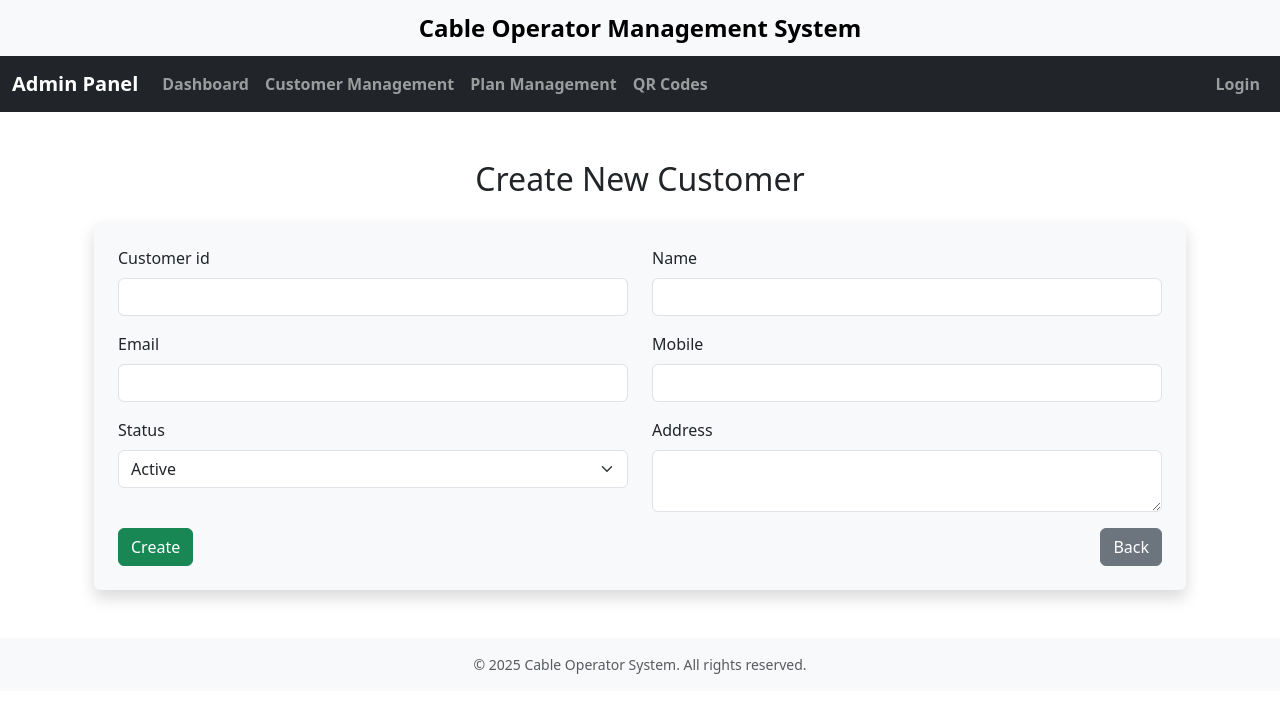
After one commit to developer-tvc/Cable-Operator-Platform, a Django app: page /dashboard/customers/create/ in a window 1280 px wide. The commit adds this page. Shown: the top 713 px of the page. Run offline with Django 3.2, Linux system fonts and the light colour scheme; the visitor is signed in with stand-in values (Sample User, id 1); some libraries are stand-ins or nearby versions.

Commit message:
Completed customer creation updation and deletion

```diff
--- a/apps/accounts/models.py
+++ b/apps/accounts/models.py
@@ -43,12 +43,20 @@ class Customer(models.Model):
         ('active', 'Active'),
         ('inactive', 'Inactive'),
     ]
+
     customer_id = models.CharField(max_length=50, unique=True)
     name = models.CharField(max_length=100)
     email = models.EmailField(blank=True, null=True)
     mobile = models.CharField(max_length=15, unique=True)
     address = models.TextField()
     status = models.CharField(max_length=10, choices=STATUS_CHOICES, default='active')
+    is_deleted = models.BooleanField(default=False)
     created_at = models.DateTimeField(auto_now_add=True)
+
     def __str__(self):
         return f"{self.name} ({self.customer_id})"
+
+    def soft_delete(self):
+        self.is_deleted = True
+        self.status = 'inactive'
+        self.save()
--- a/apps/dashboard/forms.py
+++ b/apps/dashboard/forms.py
@@ -6,8 +6,12 @@ class CustomerForm(forms.ModelForm):
         model = Customer
         fields = ['customer_id', 'name', 'email', 'mobile', 'address', 'status']
         widgets = {
+            'customer_id': forms.TextInput(attrs={'class': 'form-control'}),
+            'name': forms.TextInput(attrs={'class': 'form-control'}),
+            'email': forms.EmailInput(attrs={'class': 'form-control'}),
+            'mobile': forms.TextInput(attrs={'class': 'form-control'}),
+            'address': forms.Textarea(attrs={'class': 'form-control', 'rows': 2}),
             'status': forms.Select(attrs={'class': 'form-select'}),
-            'address': forms.Textarea(attrs={'rows': 2}),
         }
 
 class AdminLoginForm(forms.Form):
--- a/apps/dashboard/urls.py
+++ b/apps/dashboard/urls.py
@@ -1,6 +1,6 @@
 from django.urls import path
 from .views import (
-    AdminLoginView, AdminLogoutView, AdminDashboardView, CreateCustomerView
+    AdminLoginView, AdminLogoutView, AdminDashboardView, CustomerListView, CreateCustomerView, UpdateCustomerView, DeleteCustomerView
 )
 
 app_name = 'dashboard'
@@ -9,5 +9,8 @@ urlpatterns = [
     path('login/', AdminLoginView.as_view(), name='admin_login'),
     path('logout/',AdminLogoutView.as_view(), name='logout'),
     path('admin/', AdminDashboardView.as_view(), name='admin_dashboard'),
-    path('create-customer/', CreateCustomerView.as_view(), name='create_customer'),
+    path('customers/', CustomerListView.as_view(), name='customer_list'),
+    path('customers/create/', CreateCustomerView.as_view(), name='create_customer'),
+    path('customers/<int:pk>/edit/', UpdateCustomerView.as_view(), name='update_customer'),
+    path('customers/<int:pk>/delete/', DeleteCustomerView.as_view(), name='delete_customer'),
 ]
--- a/apps/dashboard/views.py
+++ b/apps/dashboard/views.py
@@ -6,6 +6,8 @@ from django.views import View
 from django.views.generic import TemplateView, ListView, CreateView, UpdateView, DeleteView
 from django.urls import reverse_lazy
 from apps.accounts.models import AdminUser, Customer
+from django.views.decorators.http import require_POST
+from django.utils.decorators import method_decorator
 from .forms import CustomerForm
 from .forms import AdminLoginForm
 
@@ -46,14 +48,53 @@ class AdminDashboardView(LoginRequiredMixin, View):
         welcome = request.session.pop('just_logged_in', False)
         return render(request, 'dashboard/dashboard.html', {'form': form, 'welcome': welcome})
 
+class CustomerListView(LoginRequiredMixin, ListView):
+    model = Customer
+    template_name = 'dashboard/customer_list.html'
+    context_object_name = 'customers'
 
-# Create Customer
-class CreateCustomerView(View):
+    def get_queryset(self):
+        # Only show customers that are not soft-deleted
+        return Customer.objects.filter(is_deleted=False)
+
+
+# Create Customer View
+class CreateCustomerView(LoginRequiredMixin, View):
+    login_url = reverse_lazy('dashboard:admin_login')
+    template_name = 'dashboard/customer_form.html'
+
+    def get(self, request):
+        form = CustomerForm()
+        return render(request, self.template_name, {'form': form})
+
     def post(self, request):
         form = CustomerForm(request.POST)
         if form.is_valid():
             form.save()
             messages.success(request, "Customer created successfully.")
+            return redirect('dashboard:customer_list')
         else:
             messages.error(request, "Failed to create customer. Please fix the errors.")
-        return redirect('dashboard:admin_dashboard')
+        return render(request, self.template_name, {'form': form})
+
+
+# Update Customer View
+class UpdateCustomerView(LoginRequiredMixin, UpdateView):
+    model = Customer
+    form_class = CustomerForm
+    template_name = 'dashboard/customer_form.html'
+    success_url = reverse_lazy('dashboard:customer_list')
+
+# Delete Customer View
+class DeleteCustomerView(LoginRequiredMixin, DeleteView):
+    login_url = reverse_lazy('dashboard:admin_login')
+
+    @method_decorator(require_POST)
+    def post(self, request, pk):
+        customer = Customer.objects.filter(pk=pk, is_deleted=False).first()
+        if customer:
+            customer.soft_delete()
+            messages.success(request, "Customer deleted successfully.")
+        else:
+            messages.error(request, "Customer not found or already deleted.")
+        return redirect('dashboard:customer_list')
--- a/templates/base.html
+++ b/templates/base.html
@@ -6,15 +6,6 @@
     <link rel="stylesheet" href="https://cdn.jsdelivr.net/npm/bootstrap@5.3.0/dist/css/bootstrap.min.css">
     <script src="https://cdn.jsdelivr.net/npm/bootstrap@5.3.3/dist/js/bootstrap.bundle.min.js"></script>
 </head>
-<body>
-    <nav class="navbar navbar-dark bg-dark px-4">
-        <span class="navbar-brand">Cable Operator</span>
-        {% if user.is_authenticated %}
-            <a href="{% url 'dashboard:logout' %}" class="btn btn-outline-danger">
-				Logout
-			</a>
-        {% endif %}
-    </nav>
     <style>
         .system-title {
             background-color: #f8f9fa;
--- /dev/null
+++ b/templates/dashboard/customer_form.html
@@ -0,0 +1,76 @@
+{% extends 'base.html' %}
+
+{% block title %}{{ form.instance.pk|yesno:"Update Customer,Add Customer" }}{% endblock %}
+
+{% block content %}
+<div class="container mt-5">
+  <h2 class="mb-4 text-center">{{ form.instance.pk|yesno:"Update Customer,Create New Customer" }}</h2>
+
+  <div class="bg-light p-4 shadow rounded">
+    <form method="post" novalidate>
+      {% csrf_token %}
+
+      <div class="row mb-3">
+        <div class="col-md-6">
+          <label class="form-label">{{ form.customer_id.label }}</label>
+          {{ form.customer_id }}
+          {% if form.customer_id.errors %}
+          <small class="text-danger">{{ form.customer_id.errors.0 }}</small>
+          {% endif %}
+        </div>
+
+        <div class="col-md-6">
+          <label class="form-label">{{ form.name.label }}</label>
+          {{ form.name }}
+          {% if form.name.errors %}
+          <small class="text-danger">{{ form.name.errors.0 }}</small>
+          {% endif %}
+        </div>
+      </div>
+
+      <div class="row mb-3">
+        <div class="col-md-6">
+          <label class="form-label">{{ form.email.label }}</label>
+          {{ form.email }}
+          {% if form.email.errors %}
+          <small class="text-danger">{{ form.email.errors.0 }}</small>
+          {% endif %}
+        </div>
+
+        <div class="col-md-6">
+          <label class="form-label">{{ form.mobile.label }}</label>
+          {{ form.mobile }}
+          {% if form.mobile.errors %}
+          <small class="text-danger">{{ form.mobile.errors.0 }}</small>
+          {% endif %}
+        </div>
+      </div>
+
+      <div class="row mb-3">
+        <div class="col-md-6">
+          <label class="form-label">{{ form.status.label }}</label>
+          {{ form.status }}
+          {% if form.status.errors %}
+          <small class="text-danger">{{ form.status.errors.0 }}</small>
+          {% endif %}
+        </div>
+
+        <div class="col-md-6">
+          <label class="form-label">{{ form.address.label }}</label>
+          {{ form.address }}
+          {% if form.address.errors %}
+          <small class="text-danger">{{ form.address.errors.0 }}</small>
+          {% endif %}
+        </div>
+      </div>
+
+      <div class="d-flex justify-content-between">
+        <button type="submit" class="btn btn-success">
+          {{ form.instance.pk|yesno:"Update ,Create" }}
+        </button>
+        <a href="{% url 'dashboard:customer_list' %}" class="btn btn-secondary">Back</a>
+      </div>
+    </form>
+  </div>
+</div>
+{% endblock %}
--- a/templates/includes/navbar.html
+++ b/templates/includes/navbar.html
@@ -8,7 +8,7 @@
     <div class="collapse navbar-collapse" id="navbarNav">
       <ul class="navbar-nav me-auto">
         <li class="nav-item"><a class="nav-link" href=""><b>Dashboard</b></b></a></li>
-        <li class="nav-item"><a class="nav-link" href=""><b>Customer Management</b></a></li>
+        <li class="nav-item"><a class="nav-link" href="{% url 'dashboard:customer_list' %}"><b>Customer Management</b></a></li>
         <li class="nav-item"><a class="nav-link" href="{% url 'create_plan' %}"><b>Plan Management</b></a></li>
         <li class="nav-item"><a class="nav-link" href=""><b>QR Codes</b></a></li>
       </ul>
--- a/templates/plans/create_plan.html
+++ b/templates/plans/create_plan.html
@@ -4,7 +4,7 @@
 
 {% block content %}
 <div class="container mt-5">
-    <h2 class="mb-4">Create New Plan</h2>
+  <h2 class="mb-4 text-center">Create New Plan</h2>
   <div class="bg-light p-4 shadow rounded">
 
     <form method="post" novalidate>
@@ -58,7 +58,6 @@
         <a href="{% url 'plan_list' %}" class="btn btn-secondary">Back to Plans</a>
       </div>
     </form>
-
   </div>
 </div>
 {% endblock %}
```
Also changed, not shown: templates/dashboard/customer_confirm_delete.html (added, +12 -0 lines), templates/dashboard/customer_list.html (added, +60 -0 lines), templates/dashboard/dashboard.html (+0 -62 lines). Lines whose indentation alone changed are shown as unchanged.
